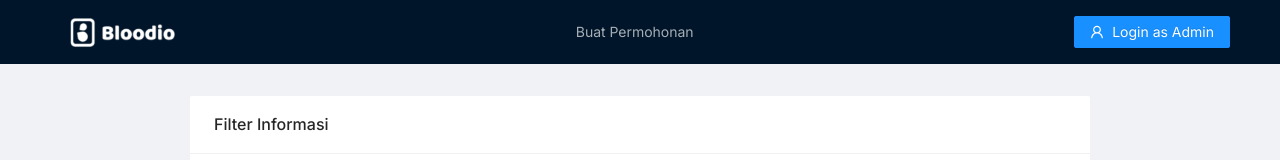
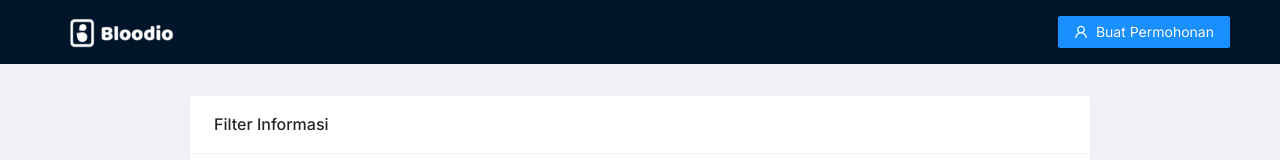
Before and after one commit to hafizhaua/PAW_Kelompok1, a React (Create React App) app in the folder frontend/: page / in a window 1280 px wide. Shown: the top 160 px of the page. Built offline with nearby package versions, Linux system fonts and the light colour scheme; no server answers.

Commit message:
fix: navbar element placement

```diff
--- a/frontend/src/components/DefaultLayout.js
+++ b/frontend/src/components/DefaultLayout.js
@@ -6,12 +6,12 @@ import React from "react";
 
 const { Header, Content, Footer } = Layout;
 
-const navItems = [
-    {
-        label: <Link to={`add`}>Buat Permohonan</Link>,
-        key: "create-donor-request",
-    },
-];
+// const navItems = [
+//     {
+//         label: <Link to={`add`}>Buat Permohonan</Link>,
+//         key: "create-donor-request",
+//     },
+// ];
 
 const DefaultLayout = ({ children }) => (
     <Layout className="layout">
@@ -27,16 +27,18 @@ const DefaultLayout = ({ children }) => (
                 theme="dark"
                 mode="horizontal"
                 defaultSelectedKeys={["2"]}
-                items={navItems}
+                //items={navItems}
                 style={{
                     width: "100%",
                     display: "flex",
                     justifyContent: "center",
                 }}
             />
-            <Button type="primary" icon={<UserOutlined />}>
-                Login as Admin
-            </Button>
+            <Link to={`add`}>
+                <Button type="primary" icon={<UserOutlined />}>
+                    Buat Permohonan
+                </Button>
+            </Link>
         </Header>
         <Content
             style={{
```
